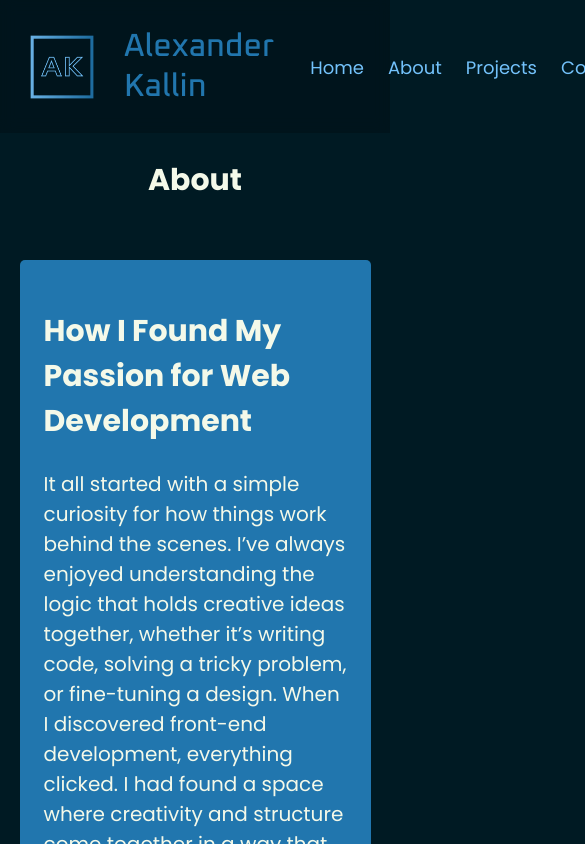
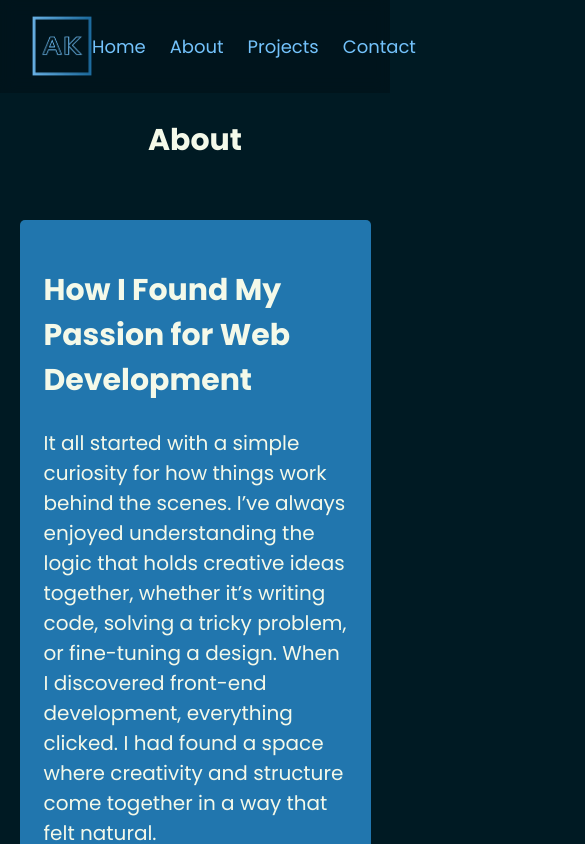
Before and after one commit to ghidra-codes/ak-portfolio, a React (Vite) app: page /about in a window 390 px wide. Shown: the top 844 px of the page, 585 px wide, since content can reach past the window. Built offline with nearby package versions, Linux system fonts and the light colour scheme.

Commit message:
added a slight background gradient for category headings

```diff
--- a/src/components/NavBar.tsx
+++ b/src/components/NavBar.tsx
@@ -1,11 +1,13 @@
 import { Link } from "react-router-dom";
+import useMediaQuery from "../hooks/useMediaQuery";
 
 export default function NavBar() {
+	const isSmallScreen = useMediaQuery("(max-width: 800px)");
 	return (
 		<nav className="navbar">
 			<div className="brand">
 				<div className="logo-wrapper"></div>
-				<h1 className="navbar-heading">Alexander Kallin</h1>
+				{!isSmallScreen && <h1 className="navbar-heading">Alexander Kallin</h1>}
 			</div>
 			<ul className="navbar-links">
 				<li className="home-link">
--- a/src/styles/components/_navbar.scss
+++ b/src/styles/components/_navbar.scss
@@ -4,7 +4,7 @@
 	display: flex;
 	justify-content: space-between;
 	align-items: center;
-	padding: 0 2rem 0 0;
+	padding: 0 2rem;
 	background-color: rgba(0, 0, 0, 0.2);
 	backdrop-filter: blur(7.5px);
 	color: $maya-blue;
@@ -16,9 +16,10 @@
 		display: flex;
 		align-items: center;
 		justify-content: center;
+		gap: 2rem;
 
 		.logo-wrapper {
-			width: 10rem;
+			width: 3.75rem;
 			height: 4rem;
 			background-image: url("@/assets/images/logo/logo.png");
 			background-repeat: no-repeat;
@@ -56,3 +57,9 @@
 		}
 	}
 }
+
+@media (max-width: 800px) {
+	.navbar {
+		padding: 0.9rem 2rem;
+	}
+}
--- a/src/styles/layout/_about.scss
+++ b/src/styles/layout/_about.scss
@@ -49,7 +49,6 @@
 			}
 
 			.category-heading-wrapper {
-				// Add background color styling
 				margin: 2rem 0;
 				display: flex;
 				justify-content: center;
@@ -57,6 +56,8 @@
 				gap: 1rem;
 				border-top: 2px solid $ivory;
 				border-bottom: 2px solid $ivory;
+				background: radial-gradient(50% 30% at bottom center, #2176ae25 0%, transparent 100%),
+					radial-gradient(50% 30% at top center, #2176ae25 0%, transparent 100%);
 
 				.category-heading-icon {
 					width: 2rem;
```
